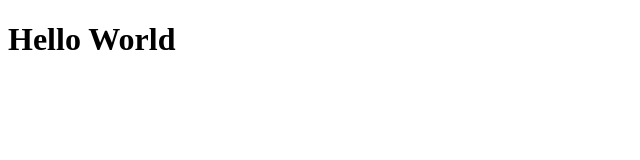
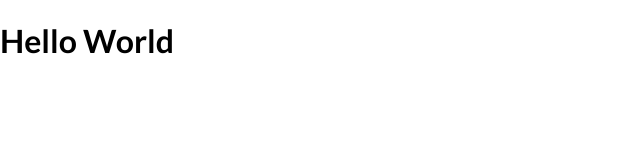
Before and after one commit to AbhinavGS/VirtuoMart, a React (Vite) app: page / in a window 1280 px wide. Shown: the top 160 px of the page, without its empty margins (0-640 px from the left). Built offline with nearby package versions, Linux system fonts and the light colour scheme.

Commit message:
add base style and install MUI

```diff
--- a/package.json
+++ b/package.json
@@ -10,6 +10,9 @@
     "preview": "vite preview"
   },
   "dependencies": {
+    "@emotion/react": "^11.11.1",
+    "@emotion/styled": "^11.11.0",
+    "@mui/material": "^5.14.19",
     "@reduxjs/toolkit": "^1.9.7",
     "react": "^18.2.0",
     "react-dom": "^18.2.0",
--- a/src/index.css
+++ b/src/index.css
@@ -0,0 +1,15 @@
+@import url("https://fonts.googleapis.com/css2?family=Lato:wght@300;400;700;900&display=swap");
+
+body {
+  margin: 0;
+  font-family: "Lato", -apple-system, BlinkMacSystemFont, "Segoe UI", "Roboto",
+    "Oxygen", "Ubuntu", "Cantarell", "Fira Sans", "Droid Sans", "Helvetica Neue",
+    sans-serif;
+  -webkit-font-smoothing: antialiased;
+  -moz-osx-font-smoothing: grayscale;
+}
+
+code {
+  font-family: source-code-pro, Menlo, Monaco, Consolas, "Courier New",
+    monospace;
+}
```
Also changed, not shown: 1 other file (tests, documents, lock files or other folders).
